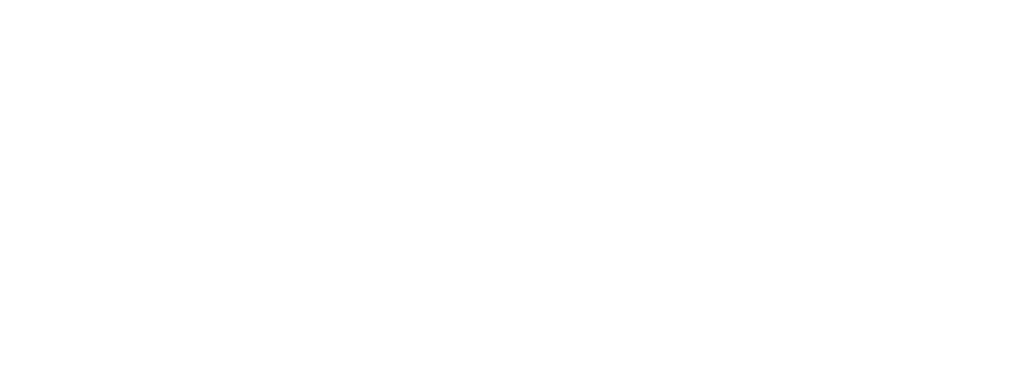
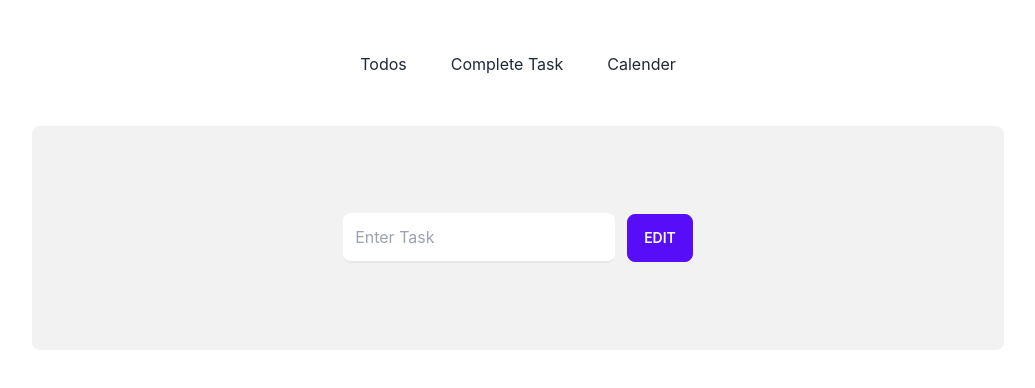
Before and after one commit to Ni-Han-402/Task-Manager, a React (Create React App) app: page /task/1 in a window 1280 px wide. Before the commit this address had no page. Shown: the top 388 px of the page, without its empty margins (122-1157 px from the left). Built offline with nearby package versions, Linux system fonts and the light colour scheme; no server answers.

Commit message:
Task Update

```diff
--- a/src/App.js
+++ b/src/App.js
@@ -2,6 +2,7 @@
 import "./App.css";
 import Calender from "./components/Calender/Calender";
 import CompleteTodos from "./components/CompleteTodos/CompleteTodos";
+import TaskUpdate from "./components/TaskUpdate/TaskUpdate";
 import Todos from "./components/Todos/Todos";
 
 function App() {
@@ -14,6 +15,7 @@
           element={<CompleteTodos></CompleteTodos>}
         ></Route>
         <Route path="/calender" element={<Calender></Calender>}></Route>
+        <Route path="/task/:taskId" element={<TaskUpdate></TaskUpdate>}></Route>
       </Routes>
     </div>
   );
--- /dev/null
+++ b/src/components/TaskUpdate/TaskUpdate.js
@@ -0,0 +1,69 @@
+import React, { useEffect, useState } from "react";
+import { Link, useParams } from "react-router-dom";
+import { useForm } from "react-hook-form";
+
+const TaskUpdate = () => {
+  const { taskId } = useParams();
+  const [tasks, setTasks] = useState({});
+
+  useEffect(() => {
+    const url = `http://localhost:5000/task/${taskId}`;
+    fetch(url)
+      .then((res) => res.json())
+      .then((data) => setTasks(data));
+  }, []);
+  const { register, handleSubmit, reset } = useForm();
+  const onSubmit = (data) => {
+    console.log(data);
+    const task = data.task;
+    const updatedTask = { task };
+    const url = `http://localhost:5000/task/${taskId}`;
+    fetch(url, {
+      method: "PUT",
+      headers: {
+        "content-type": "application/json",
+      },
+      body: JSON.stringify(updatedTask),
+    })
+      .then((res) => res.json())
+      .then((result) => {
+        console.log(result);
+        reset();
+      });
+  };
+  return (
+    <div className="container max-w-[1080px] mx-auto">
+      <div className="w-full h-[350px] bg-white rounded-b-[50%] relative">
+        <div className="navbar bg-white flex justify-center">
+          <div>
+            <ul className="menu menu-horizontal pt-8 px-5 gap-3">
+              <li className="hover:bg-primary">
+                <Link to="/">Todos</Link>
+              </li>
+              <li className="hover:bg-primary">
+                <Link to="/complete-task">Complete Task</Link>
+              </li>
+              <li className="hover:bg-primary">
+                <Link to="/calender">Calender</Link>
+              </li>
+            </ul>
+          </div>
+        </div>
+
+        <div className="bg-base-200 w-[90%] mx-auto absolute bottom-0 left-[5%] h-56 rounded-lg flex gap-3 items-center justify-center">
+          <form className="addItem-form" onSubmit={handleSubmit(onSubmit)}>
+            <input
+              className="p-3 border-b-2 rounded-lg mr-3"
+              type="text"
+              placeholder="Enter Task"
+              {...register("task")}
+            />
+            <input className="btn btn-primary" type="submit" value="Edit" />
+          </form>
+        </div>
+      </div>
+    </div>
+  );
+};
+
+export default TaskUpdate;
--- a/src/components/Todos/Todos.js
+++ b/src/components/Todos/Todos.js
@@ -1,5 +1,5 @@
 import React, { useEffect, useState } from "react";
-import { Link } from "react-router-dom";
+import { Link, useNavigate } from "react-router-dom";
 import { FiEdit } from "react-icons/fi";
 import { RiDeleteBin5Fill } from "react-icons/ri";
 import { useForm } from "react-hook-form";
@@ -7,6 +7,11 @@
 const Todos = () => {
   const [tasks, setTasks] = useState([]);
   const { register, handleSubmit, reset } = useForm();
+  const navigate = useNavigate();
+
+  const navigateToUpdate = (id) => {
+    navigate(`/task/${id}`);
+  };
 
   useEffect(() => {
     fetch("http://localhost:5000/task")
@@ -96,7 +101,10 @@
                   <td>{item.task}</td>
                   <th>
                     <div className="flex gap-3">
-                      <button className="btn btn-success">
+                      <button
+                        onClick={() => navigateToUpdate(item._id)}
+                        className="btn btn-success"
+                      >
                         <FiEdit className="text-xl text-white"></FiEdit>
                       </button>
                       <button
```
